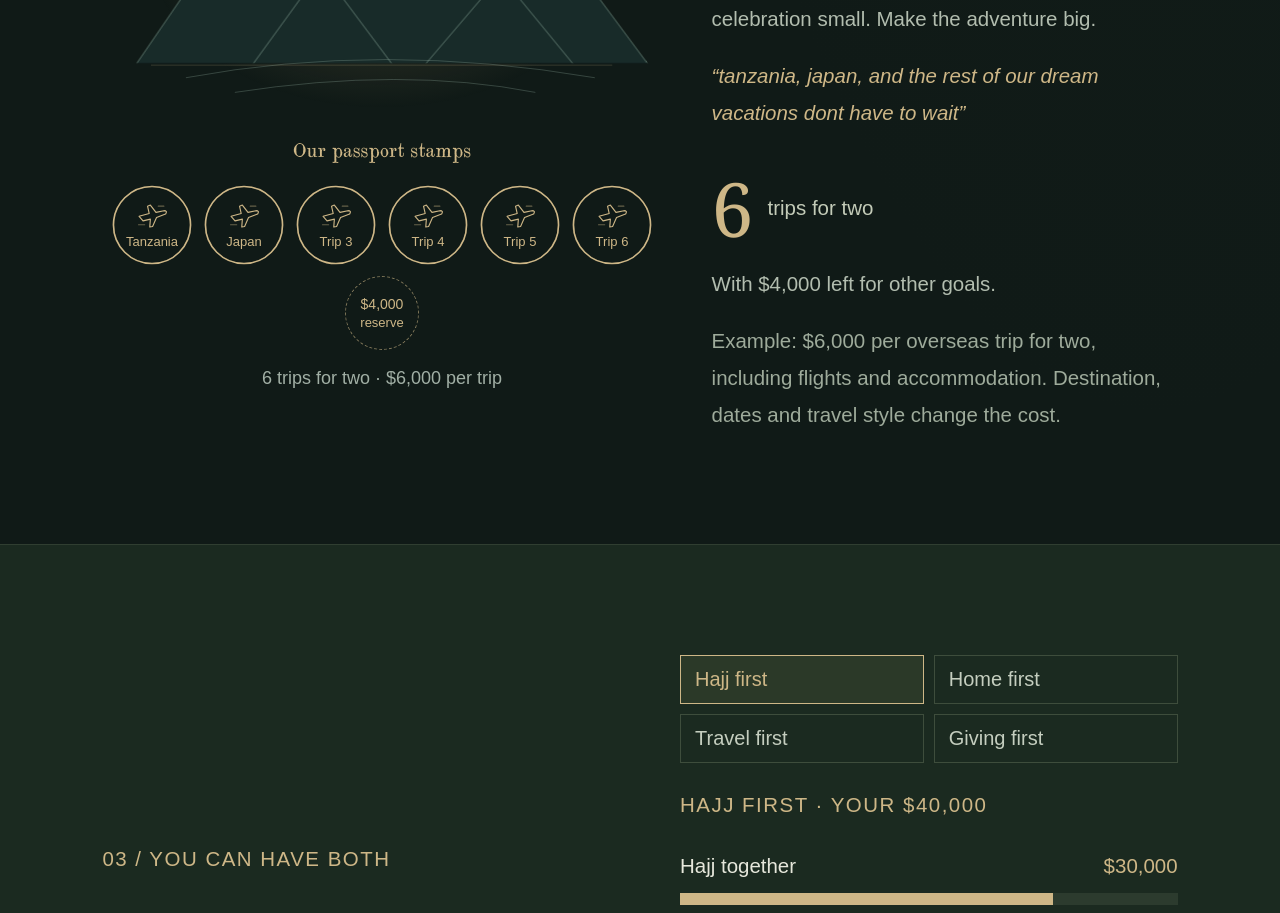
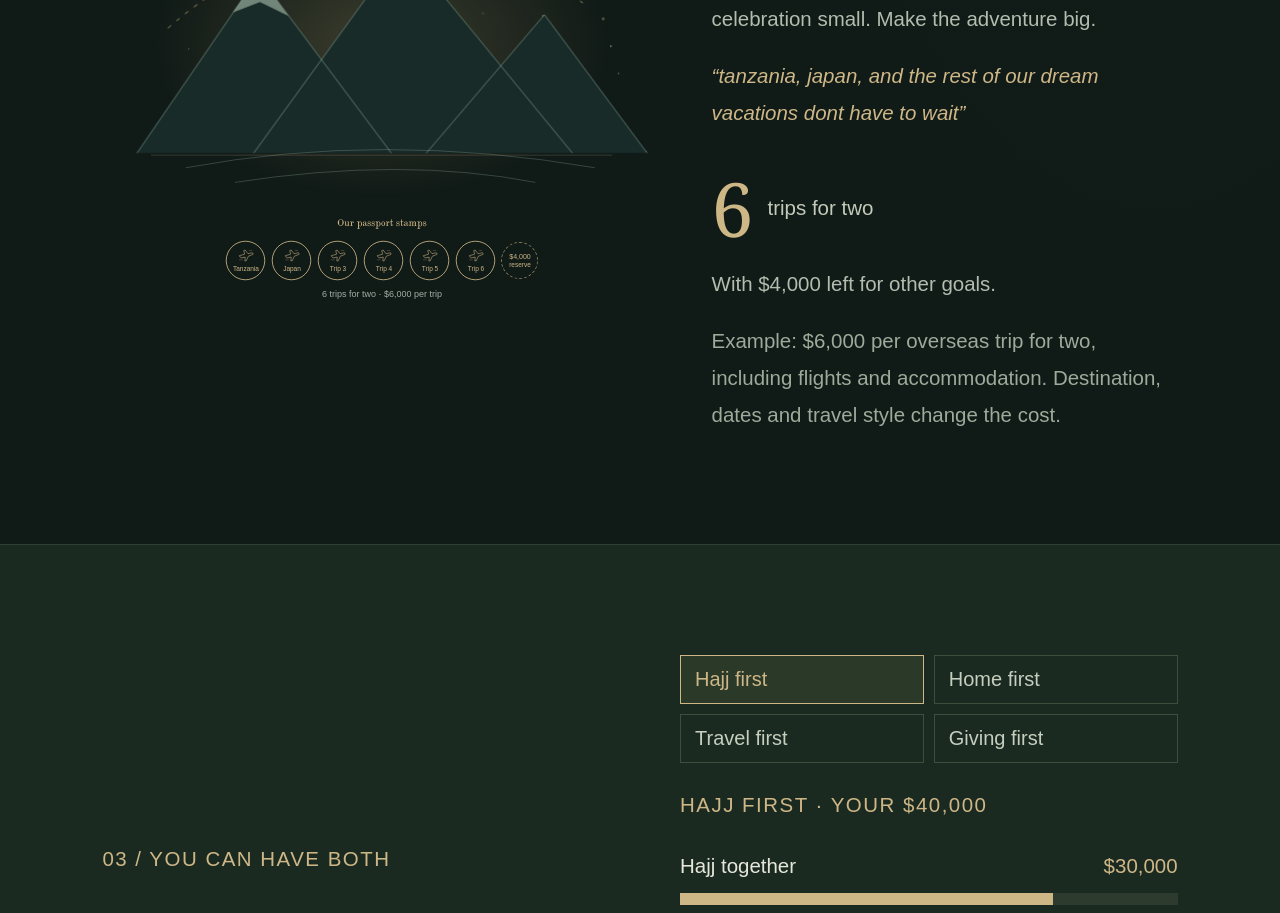
Before and after one commit to saifalushi1/areese, a React (Vite) app: page / in a window 1280 px wide. Shown: the part 3340-4253 px from the top of the page. Built offline with nearby package versions, Linux system fonts and the light colour scheme.

Commit message:
Halve savings badge and caption sizing

```diff
--- a/src/styles/global.css
+++ b/src/styles/global.css
@@ -1909,30 +1909,30 @@ input[type="range"]::-moz-range-thumb {
 }
 .savings-visual {
   color: var(--gold);
-  margin: 18px auto 0;
+  margin: 9px auto 0;
   text-align: center;
 }
 .savings-title {
-  font-size: clamp(20px, 1.5vw, 28px);
-  margin: 0 0 15px;
+  font-size: clamp(10px, 0.75vw, 14px);
+  margin: 0 0 7.5px;
   font-family: var(--serif);
 }
 .savings-tokens {
   display: flex;
   flex-wrap: wrap;
-  gap: 10px;
+  gap: 5px;
   justify-content: center;
   align-items: center;
 }
 .savings-token {
   position: relative;
-  width: clamp(82px, 5.3vw, 102px);
+  width: clamp(41px, 2.65vw, 51px);
   aspect-ratio: 1;
   display: flex;
   flex-direction: column;
   align-items: center;
   justify-content: center;
-  gap: 3px;
+  gap: 1.5px;
 }
 .savings-token .token-progress {
   position: absolute;
@@ -1946,7 +1946,7 @@ input[type="range"]::-moz-range-thumb {
   height: 36%;
 }
 .savings-token span {
-  font-size: clamp(13px, 0.95vw, 18px);
+  font-size: clamp(6.5px, 0.475vw, 9px);
   line-height: 1.2;
 }
 .savings-token.unfunded {
@@ -1956,24 +1956,24 @@ input[type="range"]::-moz-range-thumb {
   display: flex;
   flex-direction: column;
   justify-content: center;
-  width: clamp(74px, 4.7vw, 90px);
+  width: clamp(37px, 2.35vw, 45px);
   aspect-ratio: 1;
-  border: 1px dashed #ceb78799;
+  border: 0.5px dashed #ceb78799;
   border-radius: 50%;
 }
 .savings-reserve strong {
-  font-size: clamp(14px, 1vw, 19px);
+  font-size: clamp(7px, 0.5vw, 9.5px);
   font-weight: 400;
 }
 .savings-reserve span {
-  font-size: clamp(13px, 0.9vw, 17px);
-  margin-top: 3px;
+  font-size: clamp(6.5px, 0.45vw, 8.5px);
+  margin-top: 1.5px;
 }
 .savings-caption {
-  font-size: clamp(18px, 1.2vw, 23px);
+  font-size: clamp(9px, 0.6vw, 11.5px);
   color: var(--muted);
   line-height: 1.5;
-  margin: 15px 0 0;
+  margin: 7.5px 0 0;
 }
 .savings-token span b {
   display: block;
```
